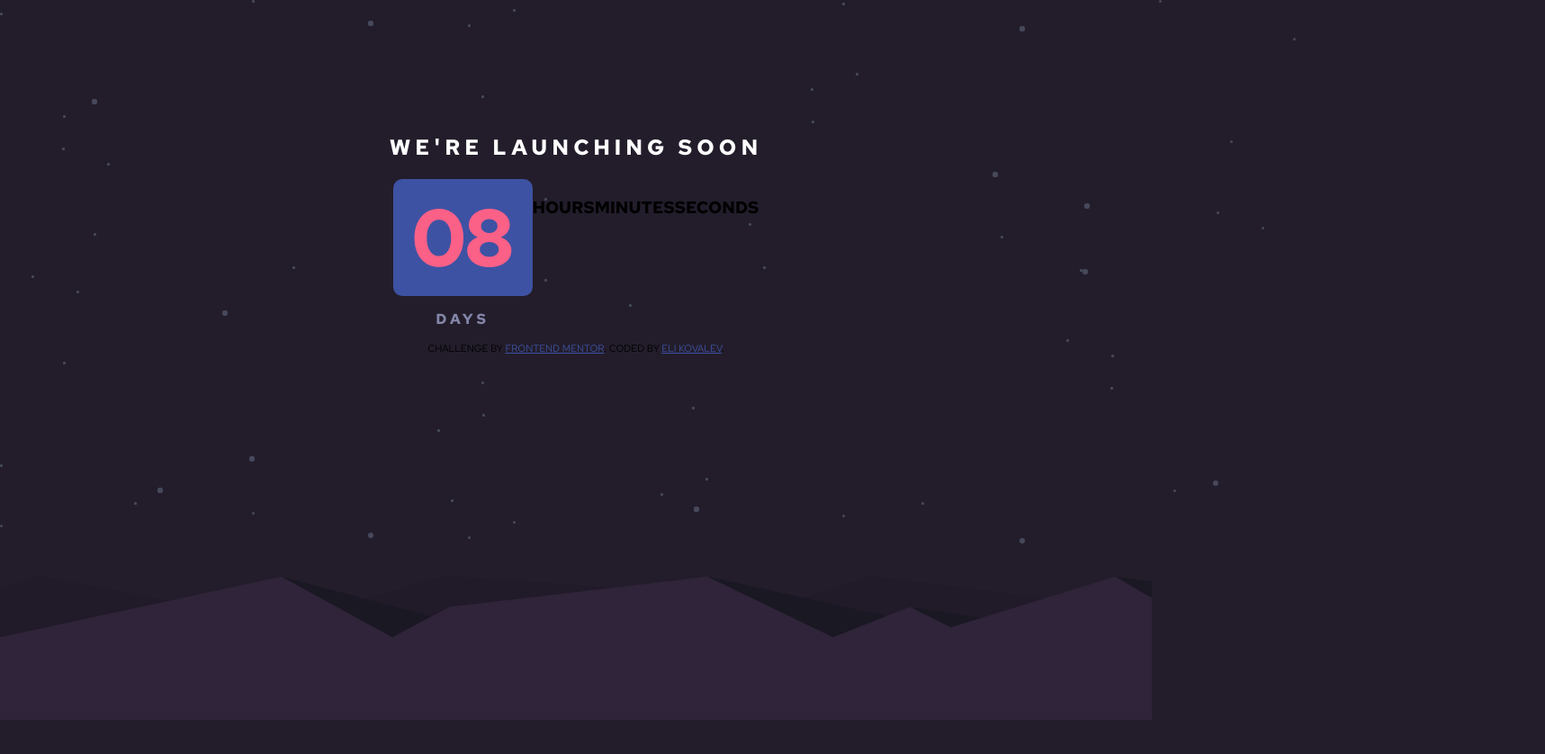
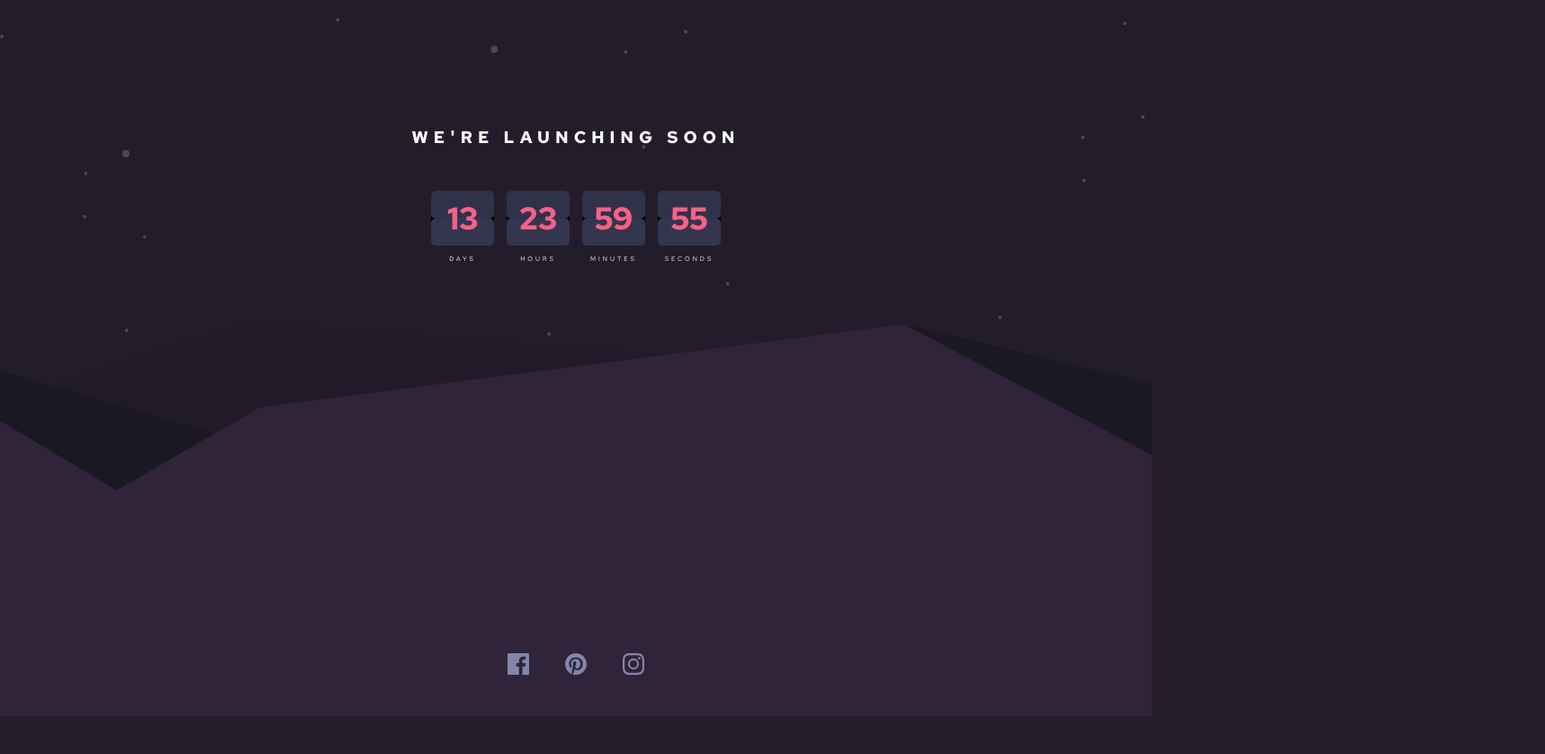
Before and after one commit to Tyubit/countdown-timer, a plain HTML site: page index.html in a window 1280 px wide. Shown: the whole page at 90% size, 1717 px wide, since content can reach past the window. After the commit the page ends 800 px from the top, so only its background shows below. Drawn offline with Linux system fonts and the light colour scheme.

Commit message:
last commit

```diff
--- /dev/null
+++ b/css/style.css
@@ -0,0 +1,78 @@
+@import url('https://fonts.googleapis.com/css2?family=Red+Hat+Text:wght@400;700&display=swap');
+@import url(./timeElemets.css);
+
+:root{
+    --white: hsl(0, 0%, 100%);
+    --dark-desaturated-blue: hsl(236, 21%, 26%);
+    --very-dark-blue: hsl(235, 16%, 14%);
+    --very-mostly-black-blue: hsl(234, 17%, 12%);
+    --soft-red: hsl(345, 95%, 68%);
+    --grayish-blue: hsl(237, 18%, 59%);
+}
+body{
+    padding: 0px;
+    margin: 0px;
+    background-color: rgb(35, 29, 43);
+    font-family: 'Red Hat Text', sans-serif;
+    text-transform: uppercase;
+}
+
+/* Background */
+
+.background-stars{
+    position: absolute;
+    background-image: url(/images/bg-stars.svg);
+    background-size: 150%;
+    width: 100vw;
+    height: 80vh;
+}
+
+.background-hills{
+    position: absolute;
+    background-image: url(/images/pattern-hills.svg);
+    background-repeat: no-repeat;
+    background-position: bottom;
+    background-size: 250%;
+    width: 100vw;
+    height:97vh;
+}
+
+#bg-stars{
+    clip: inherit;
+}
+
+
+#hills{
+    width: 100%;
+}
+/* Content */
+.container{
+    margin: 20px;
+    display: flex;
+    flex-direction: column;
+    align-items: center;
+}
+
+#title{
+    margin-top: 120px;
+    margin-bottom: 40px;
+    color: var(--white);
+    letter-spacing: 6px;
+    text-align: center;
+}
+
+.timer{
+    display: flex;
+    justify-content: space-between;
+}
+
+#footer{
+    position: absolute;
+    display: flex;
+    flex-direction: row-reverse;
+    bottom: 50px;
+}
+
+.social-media{
+    margin: 0px 20px;
+}
--- /dev/null
+++ b/css/timeElemets.css
@@ -0,0 +1,50 @@
+.timer-countdown{
+    height: 80px;
+    width:  70px;
+    margin: 7px;
+    display: flex;
+    flex-direction: column;
+    align-items: center;
+    position: relative;
+}
+
+/* NUMBERS ITSELF */
+.time{
+    position: absolute;
+    bottom: 26px;
+    font-size: 35px;
+    font-weight: 700;
+    color: var(--soft-red);
+}
+
+/* NAME OF TIME */
+.time-unit{
+    margin-top: 10px;
+    color: var(--white);
+    font-size: 7px;
+    font-weight: 400;
+    letter-spacing: 3px;
+}
+
+/* TIMER BACKGROUND */
+.countdown-bg{
+    height: 100%;
+    width: 100%;
+    background-color: black;
+    border-radius: 5px;
+}
+
+#upper-bg{
+    background-color: hsla(236, 21%, 26%, 0.932);
+    height: 50%;
+    width: 100%;
+    border-radius: 5px;
+}
+
+#lower-bg{
+    background-color: var(--dark-desaturated-blue);
+    height: 50%;
+    width: 100%;
+    border-radius: 5px;
+    box-shadow: 1px 3px var(--very-dark-blue);
+}
--- a/index.html
+++ b/index.html
@@ -5,45 +5,62 @@
   <meta name="viewport" content="width=device-width, initial-scale=1.0"> <!-- displays site properly based on user's device -->
 
   <link rel="icon" type="image/png" sizes="32x32" href="./images/favicon-32x32.png">
-  <link rel="stylesheet" href="style.css">
+  <link rel="stylesheet" href="./css/style.css">
   <title>Frontend Mentor | Launch countdown timer</title>
 
 </head>
 <body>
-  <div class="background">
-    <img src="./images/bg-stars.svg" alt="bg-stars" >
-    <img src="./images/pattern-hills.svg" alt="hills" id="hills">
-  </div>
+  <div class="background-stars"></div>
+  <div class="background-hills"></div>
 
-  <div class="section">
-    <h2 id="title">We're launching soon</h2>
+  <div class="container">
+      <h3 class="header" id="title">We're launching soon</h3>
 
     <div class="timer">
-      <div class="days">
-        <div class="timer-elemet">
-          <div class="number">08</div>
-          <div class="time-design">
-            <div class="top-part"></div>
-            <div class="bottom-part"></div>
-          </div>
+      <div class="timer-countdown" id="days">
+        <div class="time">08</div>
+        <div class="countdown-bg">
+          <div id="upper-bg"></div>
+          <div id="lower-bg"></div>
         </div>
-        <h4 class="number-title">Days</h4>
+        <div class="time-unit">days</div>
       </div>
-      <div class="hours">
-        <h3>Hours</h3>
+
+      <div class="timer-countdown" id="hours">
+        <div class="time">08</div>
+        <div class="countdown-bg">
+          <div id="upper-bg"></div>
+          <div id="lower-bg"></div>
+        </div>
+        <div class="time-unit">hours</div>
       </div>
-      <div class="minutes">
-        <h3>Minutes</h3>
+
+      <div class="timer-countdown" id="minutes">
+        <div class="time">08</div>
+        <div class="countdown-bg">
+          <div id="upper-bg"></div>
+          <div id="lower-bg"></div>
+        </div>
+        <div class="time-unit">minutes</div>
       </div>
-      <div class="seconds">
-        <h3>Seconds</h3>
+
+      <div class="timer-countdown" id="seconds">
+        <div class="time">08</div>
+        <div class="countdown-bg">
+          <div id="upper-bg"></div>
+          <div id="lower-bg"></div>
+        </div>
+        <div class="time-unit">seconds</div>
       </div>
+    </div>
+
+    <div id="footer">
+      <img src="./images/icon-instagram.svg" alt="instagram" class="social-media">
+      <img src="./images/icon-pinterest.svg" alt="pinterest" class="social-media">
+      <img src="./images/icon-facebook.svg" alt="pinterest" class="social-media">
     </div>
   </div>
 
-  <div class="attribution">
-    Challenge by <a href="https://www.frontendmentor.io?ref=challenge" target="_blank">Frontend Mentor</a>.
-    Coded by <a href="#">Eli Kovalev</a>.
-  </div>
+  <script src="./script.js"></script>
 </body>
 </html>
--- /dev/null
+++ b/script.js
@@ -0,0 +1,36 @@
+// make it todays date and time + days +hours +munutes etc = some date in the future
+let date = new Date(Date.parse(new Date()) + 14 * 24 * 60 * 60 * 1000);
+
+const days = document.querySelector('#days').querySelector('.time');
+const hours = document.querySelector('#hours').querySelector('.time');
+const minutes = document.querySelector('#minutes').querySelector('.time');
+const seconds = document.querySelector('#seconds').querySelector('.time');
+
+let countdown =() => {
+    let newDate = new Date();
+
+    //future date - today = distant
+    let distant = date - newDate;
+
+    let days = Math.floor(distant / (1000 * 60 * 60 * 24));
+    let hours = Math.floor((distant % (1000 * 60 * 60 * 24)) / (1000 * 60 * 60));
+    let minutes = Math.floor((distant % (1000 * 60 * 60)) / (1000 * 60));
+    let seconds = Math.floor((distant % (1000 * 60)) / 1000);
+
+    return {
+        distant,
+        days,
+        hours,
+        minutes,
+        seconds
+    };
+}
+
+const countdownAction = setInterval(() => {
+    const t = countdown();
+
+    days.innerHTML = t.days;
+    hours.innerHTML = t.hours;
+    minutes.innerHTML = t.minutes;
+    seconds.innerHTML = t.seconds;
+} ,1000);
--- a/style.css
+++ /dev/null
@@ -1,84 +0,0 @@
-@import url('https://fonts.googleapis.com/css2?family=Red+Hat+Text:wght@400;700&display=swap');
-
-body{
-    padding: 0px;
-    margin: 0px;
-    background-color: rgb(35, 29, 43);
-    font-family: 'Red Hat Text', sans-serif;
-    text-transform: uppercase;
-}
-
-/* Background */
-
-.background{
-    position: absolute;
-    background-image: url(./images/bg-stars.svg);
-    z-index: -1;
-    width: 100%;
-    height: 100%;
-}
-
-#hills{
-    position:absolute;
-    width: 100vw;
-    height: 20%;
-    bottom: 0;
-}
-
-
-.section{
-    display: flex;
-    flex-direction: column;
-    justify-content: center;
-    align-items: center;
-    padding-top: 10%;
-}
-
-#title{
-    color: white;
-    font-weight: 700;
-    letter-spacing: 5px;
-}
-
-.timer{
-    display: flex;
-    justify-content: center;
-}
-/* numbers design */
-
-.timer-elemet{
-    border-radius: 10px;
-    background-color: hsl(228, 45%, 44%);
-    width: 155px;
-    height: 130px;
-}
-.number{
-    font-size: 90px;
-    font-weight: 700;
-    color: hsl(345, 95%, 68%);
-    padding:  5px 20px;
-    letter-spacing: -2px;
-}
-
-.number-title{
-    text-align: center;
-    letter-spacing: 4px;
-    color: hsl(237, 18%, 59%);
-    margin: 15px;
-}
-
-.time-design{
-    position: absolute;
-    width: 100%;
-    height: 100%;
-
-}
-.top-part{
-    height: 50%;
-}
-
-
-
-
-.attribution { font-size: 11px; text-align: center; }
-.attribution a { color: hsl(228, 45%, 44%); }
```
